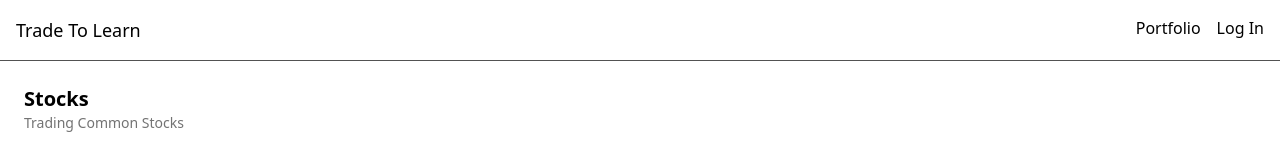
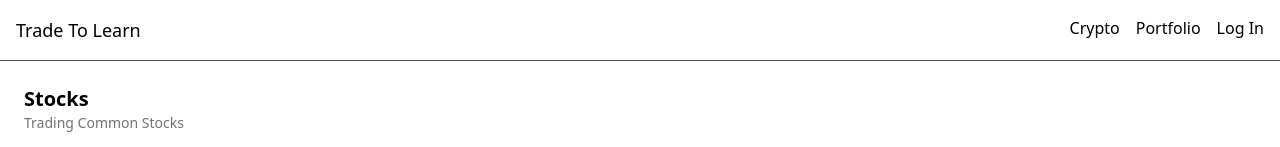
Before and after one commit to jennifertieu/trade-to-learn, a Next.js app: page / in a window 1280 px wide. Shown: the top 147 px of the page. Built offline with nearby package versions, Linux system fonts and the light colour scheme.

Commit message:
set footer at the bottom of the page

```diff
--- a/src/components/Footer.tsx
+++ b/src/components/Footer.tsx
@@ -1,7 +1,7 @@
 const Footer = () => {
   const year = new Date(Date.now()).getFullYear();
   return (
-    <footer className="text-center p-4 text-sm">
+    <footer className="text-center p-4 text-sm shrink-0">
       <div>
         {year} © &nbsp;
         <a
--- a/src/components/Layout.tsx
+++ b/src/components/Layout.tsx
@@ -8,11 +8,11 @@ type LayoutProps = {
 
 const Layout = ({ children }: LayoutProps) => {
   return (
-    <>
+    <div className="flex flex-col items-stretch min-h-full">
       <Navbar />
-      <main className="p-6">{children}</main>
+      <main className="p-6 grow shrink-0">{children}</main>
       <Footer />
-    </>
+    </div>
   );
 };
 
--- a/src/components/Navbar.tsx
+++ b/src/components/Navbar.tsx
@@ -2,10 +2,11 @@ import Link from "next/link";
 
 const Navbar = () => {
   return (
-    <header className="p-4 border-b border-neutral-600 dark:border-neutral-400">
+    <header className="p-4 border-b border-neutral-600 dark:border-neutral-400 shrink-0">
       <nav className="flex">
         <div className="mr-auto text-lg">Trade To Learn</div>
         <ul className="flex gap-4">
+          <li>Crypto</li>
           <li>Portfolio</li>
           <li>Log In</li>
         </ul>
--- a/src/styles/globals.css
+++ b/src/styles/globals.css
@@ -13,6 +13,7 @@ body {
   max-width: 100vw;
   overflow-x: hidden;
   font-family: system-ui, -apple-system, BlinkMacSystemFont, 'Segoe UI', Roboto, Oxygen, Ubuntu, Cantarell, 'Open Sans', 'Helvetica Neue', sans-serif;
+  height: 100%;
 }
 
 a {
@@ -25,3 +26,7 @@ a {
     color-scheme: dark;
   }
 }
+
+#__next {
+  height: 100%;
+}
```
